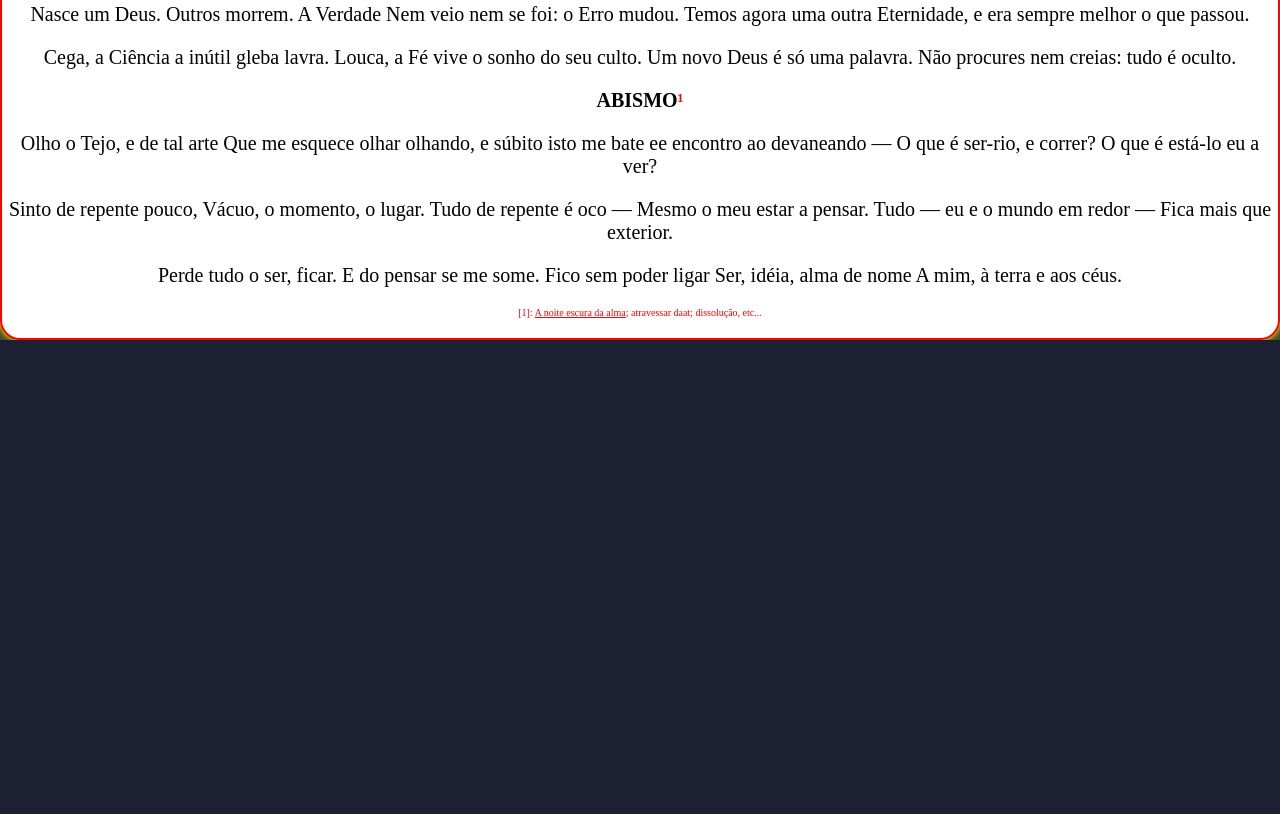
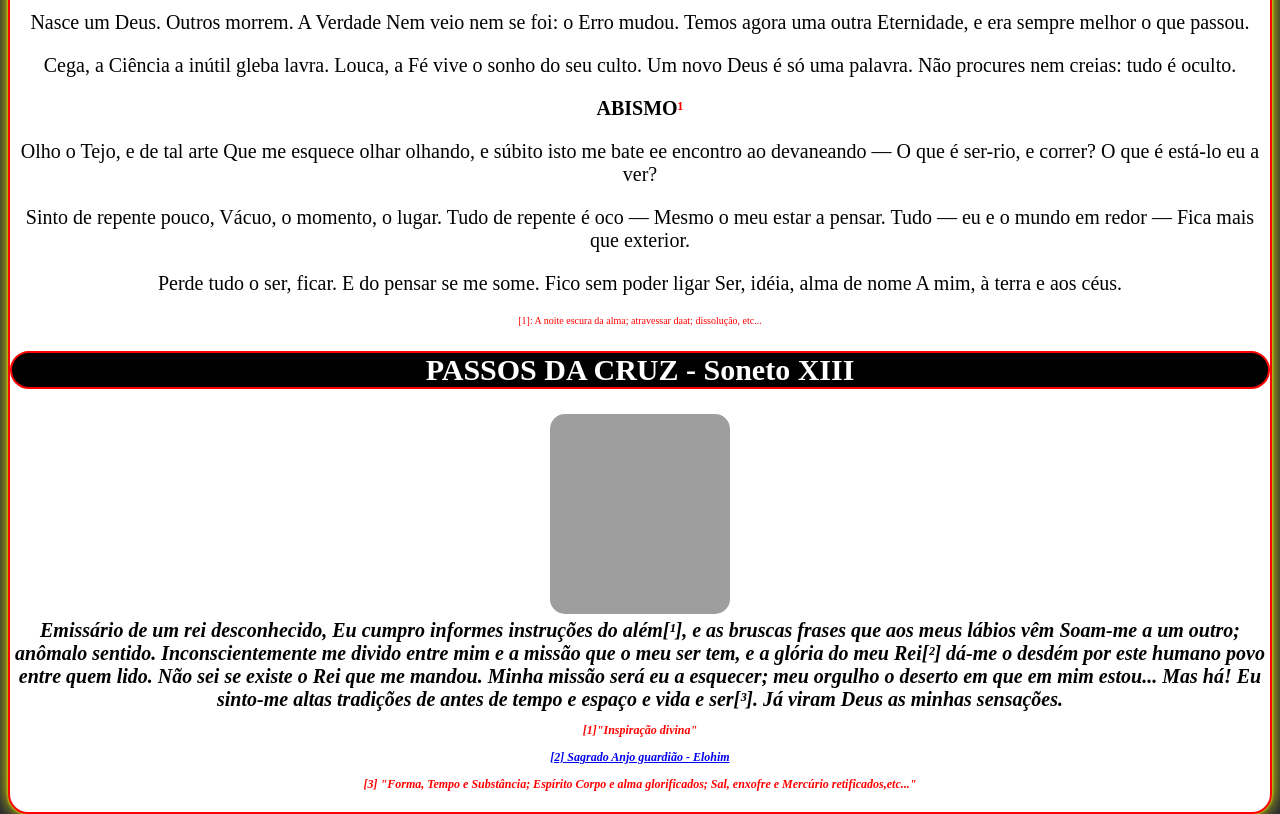
Before and after one commit to KnoxK210/Templedev, a plain HTML site: page poemas.html in a window 1280 px wide. Shown: the part 778-1592 px from the top of the page. Before the commit the page ends 1118 px from the top, so only its background shows below. Drawn offline with Linux system fonts and the light colour scheme; grey boxes are pictures that could not be loaded.

Commit message:
Update poemas.html

```diff
--- a/poemas.html
+++ b/poemas.html
@@ -17,9 +17,14 @@
 
  <p>Não dormes sob a árvore, pois não há sono no mundo. <p> O corpo é a sombra das vestes que encobrem teu ser profundo. <p>Vem a noite<span style="color:red;">¹</span>, que é a morte<span style="color:red;">²</span>, E a sombra acabou sem ser. Vais na noite só recorte, Igual a ti sem querer.<p> Mas na Estalagem do Assombro Tiram-te os Anjos a capa. Segues sem capa no ombro, Com o pouco que te tapa.<p> Então Arcanjos da Estrada Despem-te e deixam-te nu. Não tens vestes, não tens nada: Tens só teu corpo, que és tu.<p> Por fim, na funda caverna, Os Deuses despem-te mais: Teu corpo cessa, alma externa, Mas vês que são teus iguais. <p>A sombra das tuas vestes Ficou entre nós na Sorte. Não estão mortos.<p style="color:red; font-size:10px;">[1] N.O.X<br>[2]Nigredo <br> <p><strong>NATAL</strong><br><p>
    Nasce um Deus. Outros morrem. A Verdade Nem veio nem se foi: o Erro mudou. Temos agora uma outra Eternidade, e era sempre melhor o que passou. <p> Cega, a Ciência a inútil gleba lavra. Louca, a Fé vive o sonho do seu culto. Um novo Deus é só uma palavra. Não procures nem creias: tudo é oculto.<br><p><strong>ABISMO<span style="color:red;">¹</span></strong><br><p>
-     Olho o Tejo, e de tal arte Que me esquece olhar olhando, e súbito isto me bate ee encontro ao devaneando — O que é ser-rio, e correr? O que é está-lo eu a ver? <p> Sinto de repente pouco, Vácuo, o momento, o lugar. Tudo de repente é oco — Mesmo o meu estar a pensar. Tudo — eu e o mundo em redor — Fica mais que exterior.<p>Perde tudo o ser, ficar. E do pensar se me some. Fico sem poder ligar Ser, idéia, alma de nome A mim, à terra e aos céus.<p style="color:red;font-size:10px;"> [1]: <a href="https://pt.m.wikipedia.org/wiki/A_Noite_Escura_da_Alma" style="color: red;">A noite escura da alma</a>; atravessar daat; dissolução, etc...<p>
-
-
+     Olho o Tejo, e de tal arte Que me esquece olhar olhando, e súbito isto me bate ee encontro ao devaneando — O que é ser-rio, e correr? O que é está-lo eu a ver? <p> Sinto de repente pouco, Vácuo, o momento, o lugar. Tudo de repente é oco — Mesmo o meu estar a pensar. Tudo — eu e o mundo em redor — Fica mais que exterior.<p>Perde tudo o ser, ficar. E do pensar se me some. Fico sem poder ligar Ser, idéia, alma de nome A mim, à terra e aos céus.<p style="color:red;font-size:10px;"> [1]: A noite escura da alma; atravessar daat; dissolução, etc...<p><b><center><strong><h2>PASSOS DA CRUZ - Soneto XIII</strong></center><center></em>
+<Img src="https://encrypted-tbn0.gstatic.com/images?q=tbn:ANd9GcQDKhzxCJYS6LlB9X7ZTs9KoT1Uz9qqCocYan3gEecemN0D5SY6Pu28_gqM&s=10" style="width:180px; height:200px; border-radius:15px;"></center>
+       <em>Emissário de um rei desconhecido, Eu cumpro informes instruções do além[¹], e as bruscas frases que aos meus lábios vêm Soam-me a um outro; anômalo sentido. Inconscientemente me divido entre mim e a missão que o meu ser tem, e a glória do meu Rei[²] dá-me o desdém por este humano povo entre quem lido. Não sei se existe o Rei que me mandou. Minha missão será eu a esquecer; meu orgulho o deserto em que em mim estou... Mas há! Eu sinto-me altas tradições de antes de tempo e espaço e vida e ser[³]. Já viram Deus as minhas sensações.
+         <div style="font-size:12px">
+         <p><span style= "color:red;">[1]"Inspiração divina"</a></span></p>
+         <p><span style= "color:red;"><a href="https://pt.m.wikipedia.org/wiki/%C3%8Axodo">[2] Sagrado Anjo guardião - Elohim</a></span></p>
+         <p><span style= "color:red;">[3] "Forma, Tempo e Substância; Espírito Corpo e alma glorificados; Sal, enxofre e Mercúrio retificados,etc..."</span></p>
+         </div>
 </p></div></center>
 
     </center>
@@ -60,8 +65,6 @@
   align-items: center;
   height: 100vh;
       background-color: #1D2033;
-        margin:0;
-        padding:0;
       }
       .back{
         background-color: white;
@@ -105,4 +108,4 @@
     </style>
 
            </body>
-</html>
+                                                                                                                                                                                                                                                                                                                                                                                                                                                                                                                                                                                                                                         </html>
```
